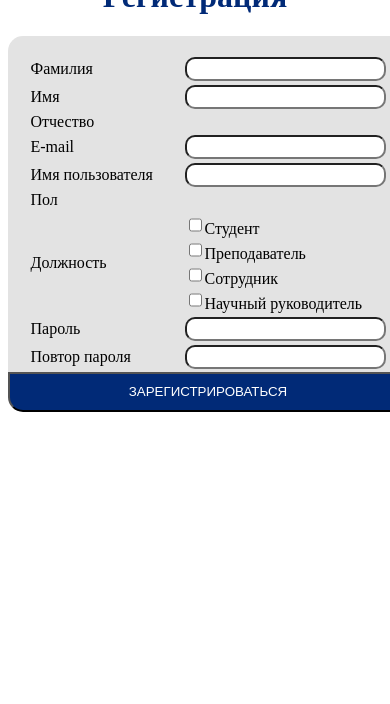
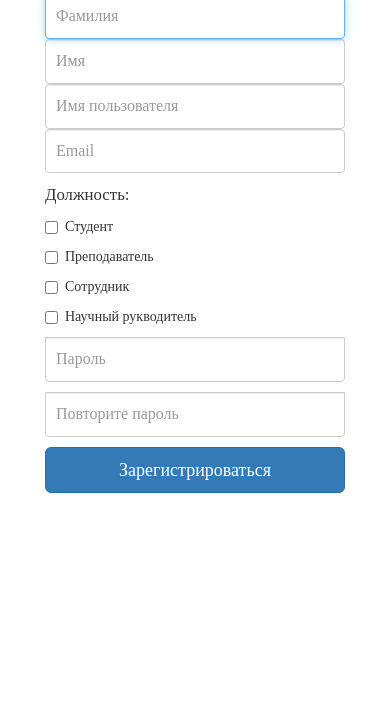
Before and after one commit to Roomanidzee/DistribSystem, a Django app: page /accounts/register/ in a window 390 px wide; the page is wider, and only the part inside the window is pictured. Shown: the part 140-844 px from the top of that part. Run offline with Django 3.2, Linux system fonts and the light colour scheme.

Commit message:
Added register.html, added templates for menus, added my_profile.html, added blank html files for profile data and lists of data from tables in database.

```diff
--- a/distrib_system/userroles/templates/login.html
+++ b/distrib_system/userroles/templates/login.html
@@ -16,9 +16,9 @@
     <script src="../static/js/static/bootstrap.min.js"></script>
   </head>
   <body>
-    <div class="container">
+    <div class="container form-main-padding">
       <form class="form-signin">
-        <img class="form-signin-heading" src="../static/img/logo.jpeg" width="95%">
+        <img class="form-signin-heading" src="../static/img/login_logo.jpeg" width="95%">
         <label for="inputLogin" class="sr-only">Логин</label>
         <input type="login" id="inputLogin" class="form-control" placeholder="Логин" required autofocus>
         <label for="inputPassword" class="sr-only">Пароль</label>
--- a/distrib_system/userroles/templates/register.html
+++ b/distrib_system/userroles/templates/register.html
@@ -1,96 +1,77 @@
 <!DOCTYPE html>
 <html>
-<head>
-	<title>DistribSystem</title>
-	<meta charset="utf-8">
-	<link rel="stylesheet" href="/static/css/style.css">
-</head>
-<body>
-	<header>
-		<div align="center">
-			<img src="/static/img/logo.jpeg" width="40%">
-		</div>
-	</header>
+  <head>
+    <meta charset="utf-8">
+    <meta http-equiv="X-UA-Compatible" content="IE=edge">
+    <meta name="viewport" content="width=device-width, initial-scale=1">
+    <!-- The above 3 meta tags *must* come first in the head; any other head content must come *after* these tags -->
+    <title>Регистрация</title>
 
+    <!-- Bootstrap -->
+    <link href="../static/css/bootstrap.min.css" rel="stylesheet">
+    <link rel="stylesheet" type="text/css" href="../static/css/style.css">
 
-	<h1>Регистрация</h1>
+    <!-- jQuery (necessary for Bootstrap's JavaScript plugins) -->
+    <script src="https://ajax.googleapis.com/ajax/libs/jquery/1.12.4/jquery.min.js"></script>
+    <!-- Include all compiled plugins (below), or include individual files as needed -->
+    <script src="../../static/js/bootstrap.min.js"></script>
+  </head>
 
-	<div align="center">
-	<form class="reg-form" action="" method="post">
-	<table>
-    {% csrf_token %}
-		<tr class="form-row">
-			<td width="150px">Фамилия</td>
-			<td>
-				{{ form.last_name }}
-			</td>
-		</tr>
+  <body>
+    <div class="form-main-padding">
+      <header align="center">
+        <img class="form-signin-heading" src="../static/img/login_logo.jpeg" width="27%">
+      </header>
+      <div class="container">
 
-		<tr class="form-row">
-			<td width="150px">Имя</td>
-			<td>
-				{{ form.first_name }}
-			</td>
-		</tr>
+        <form class="form-signin">
 
-		<tr class="form-row">
-			<td width="150px">Отчество</td>
-			<td>
-				{{ profile_form.patronymic }}
-			</td>
-		</tr>
+          <label for="inputLastname" class="sr-only">Фамилия</label>
+          <input type="text" id="inputLastname" class="form-control" placeholder="Фамилия" required autofocus>
 
-		<tr class="form-row">
-			<td width="150px">E-mail</td>
-			<td>
-				{{ form.email }}
-			</td>
-		</tr>
+          <label for="inputFirstname" class="sr-only">Имя</label>
+          <input type="text" id="inputFirstname" class="form-control" placeholder="Имя" required autofocus>
 
-		<tr class="form-row">
-			<td width="150px">Имя пользователя</td>
-			<td>
-				{{ form.username }}
-			</td>
-		</tr>
+          <label for="inputUsername" class="sr-only">Имя пользователя</label>
+          <input type="text" id="inputUsername" class="form-control" placeholder="Имя пользователя" required autofocus>
 
-		<tr class="form-row">
-		<td width="150px">Пол</td>
-		<td>
-			{{ profile_form.sex }}
-		</td>
-		</tr>
+          <label for="inputEmail" class="sr-only">Email address</label>
+          <input type="email" id="inputEmail" class="form-control" placeholder="Email" required autofocus>
 
-		<tr class="form-row">
-			<td width="50px">Должность</td><br>
-			<td>
-				<input type="checkbox" id="position" name="position" value="student">Студент<br/>
-				<input type="checkbox" id="position" name="position" value="professor">Преподаватель<br/>
-				<input type="checkbox" id="position" name="position" value="co-worker">Сотрудник<br/>
-				<input type="checkbox" id="position" name="position" value="scientific_director">Научный руководитель<br/>
-			</td>
-		</tr>
+          <div class="checkbox">
+            <p><big>Должность:</big></p>
+            <p>
+              <label>
+                <input type="checkbox">Студент
+              </label>
+            </p>
+            <p>
+              <label>
+                <input type="checkbox">Преподаватель
+              </label>
+            </p>
+            <p>
+              <label>
+                <input type="checkbox">Сотрудник
+              </label>
+            </p>
+            <p>
+              <label>
+                <input type="checkbox">Научный рукводитель
+              </label>
+            </p>
+          </div>
 
-		<tr class="form-row">
-			<td width="150px">Пароль</td>
-			<td>
-				{{ form.password }}
-			</td>
-		</tr>
+          <label for="inputPassword" class="sr-only">Password</label>
+          <input type="password" id="inputPassword" class="form-control" placeholder="Пароль" required autofocus>
 
-		<tr class="form-row">
-			<td width="150px">Повтор пароля</td>
-			<td>
-                {{ form.pass2 }}
-			</td>
-		</tr>
-	</table>
+          <label for="inputPassword" class="sr-only">Password</label>
+          <input type="password" id="inputPassword" class="form-control" placeholder="Повторите пароль" required  autofocus>
 
-    <div class="button">
-		<input type="submit" value="Зарегистрироваться">
-	</div>
+          <button class="btn btn-lg btn-primary btn-block button-margin" type="submit">Зарегистрироваться</button>
 
-	</form>
-	</div>
-</body>
+        </form>
+      </div>
+    </div>
+  </body>
 </html>
```
Also changed, not shown: distrib_system/userroles/templates/accounts/my_profile.html (added, +35 -0 lines), distrib_system/userroles/templates/accounts/card.html (deleted).
